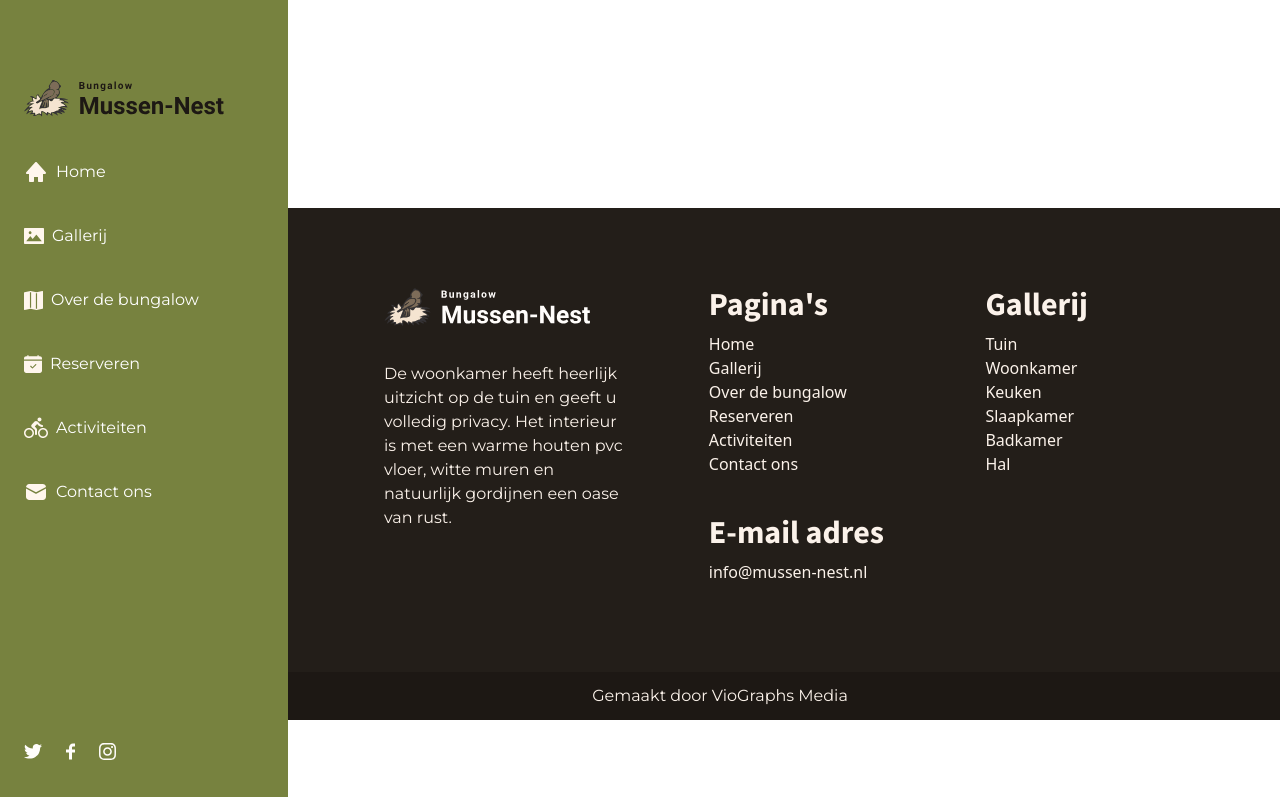
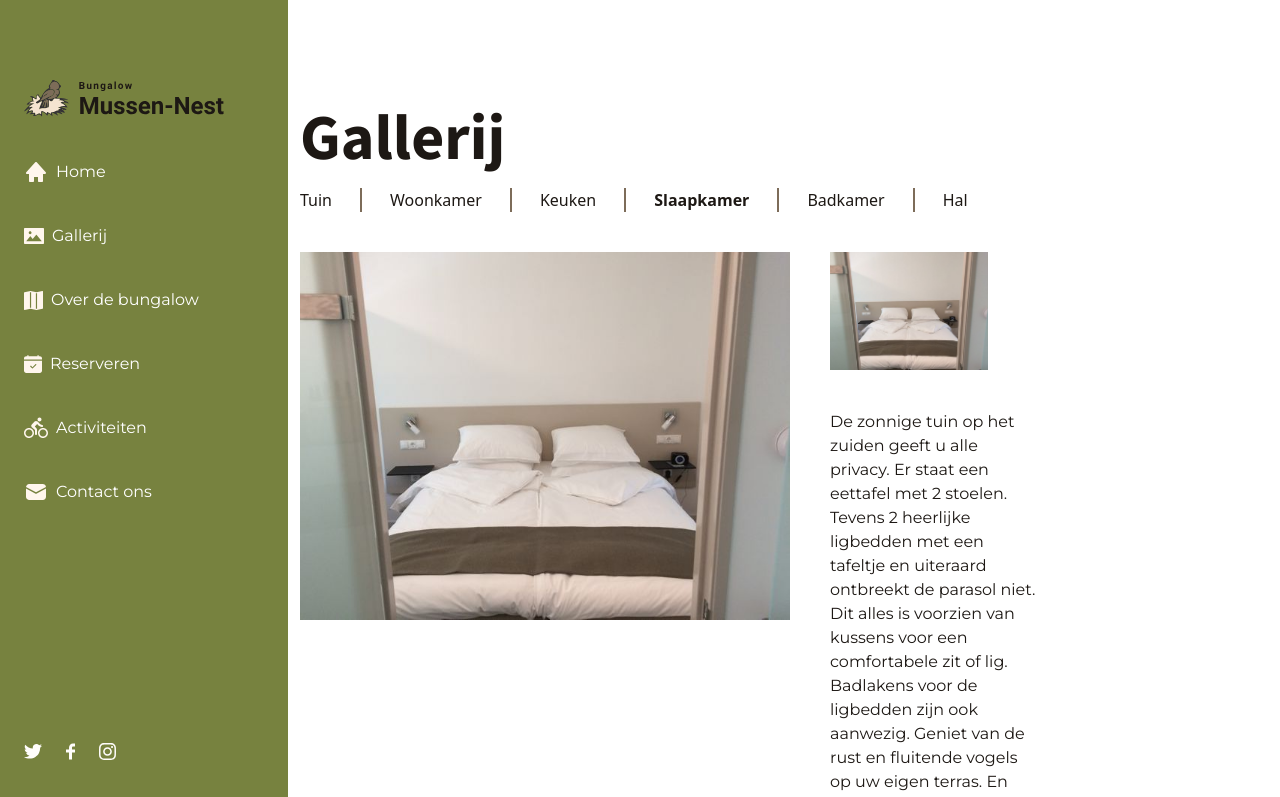
Before and after one commit to RammahKarpous/bungalow-mussen-nest, a React (Create React App) app: page /gallerij/slaapkamer in a window 1280 px wide. Shown: the top 797 px of the page. Built offline with nearby package versions, Linux system fonts and the light colour scheme.

Commit message:
Created the "Slaapkamer" page

```diff
--- a/src/App.js
+++ b/src/App.js
@@ -8,6 +8,7 @@ import IncludeFooter from './components/templates/IncludeFooter';
 import OverDeBungalow from './pages/OverDeBungalow';
 import Contact from './pages/Contact';
 import Keuken from './pages/gallerij/Keuken';
+import Slaapkamer from './pages/gallerij/Slaapkamer';
 
 function App() {
 	return (
@@ -49,6 +50,16 @@ function App() {
 							)}
 						/>
 
+						<Route
+							exact
+							path="/gallerij/slaapkamer"
+							component={() => (
+								<Gallerij active="Slaapkamer">
+									<Slaapkamer />
+								</Gallerij>
+							)}
+						/>
+
 						<Route exact path="/over-de-bungalow" component={OverDeBungalow} />
 						<Route exact path="/contact-ons" component={Contact} />
 					</IncludeFooter>
--- /dev/null
+++ b/src/pages/gallerij/Slaapkamer.jsx
@@ -0,0 +1,40 @@
+import Slideshow from "../../components/Slideshow"
+
+import slaapkamer from '../../assets/images/slaapkamer/slaapkamer1.jpg'
+import slaapkamer2 from '../../assets/images/slaapkamer/slaapkamer2.jpg'
+import bed1 from '../../assets/images/slaapkamer/bed1.jpg'
+import bed2 from '../../assets/images/slaapkamer/bed2.jpg'
+import slaapkamer3 from '../../assets/images/slaapkamer/slaapkamer3.jpg'
+import slaapkamer4 from '../../assets/images/slaapkamer/slaapkamer4.jpg'
+
+import MainTemplate from '../../components/templates/Galerij/MainTemplate';
+import SlideshowTemplate from "../../components/templates/Galerij/SlideshowTemplate"
+import ContentTemplate from '../../components/templates/Galerij/ContentTemplate';
+
+const Slaapkamer = () => {
+
+    const images = [
+        { path: slaapkamer, name: 'Slaapkamer vanuit de deur' },
+        { path: slaapkamer2, name: 'Slaapkamer vanuit naast de bed' },
+        { path: bed1, name: 'Bed eerste uitzicht' },
+        { path: bed2, name: 'Bed tweede uitzicht' },
+        { path: slaapkamer3, name: 'Slaapkamer3' },
+        { path: slaapkamer4, name: 'Slaapkamer4' },
+    ]
+
+    return (
+        <MainTemplate>
+            <SlideshowTemplate>
+                <Slideshow images={images} />
+            </SlideshowTemplate>
+            <ContentTemplate quaterWidth>
+            <img src={images[0].path} alt={images[0].name} className="xl:w-9/12 xl:block hidden mb-10" />
+
+                <p>De zonnige tuin op het zuiden geeft u alle privacy. Er staat een eettafel met 2 stoelen.
+                Tevens 2 heerlijke ligbedden met een tafeltje en uiteraard ontbreekt de parasol niet. Dit alles is voorzien van kussens voor een comfortabele zit of lig. Badlakens voor de ligbedden zijn ook aanwezig. Geniet van de rust en fluitende vogels op uw eigen terras. En misschien brengt de eekhoorn u wel een bezoekje!</p>
+            </ContentTemplate>
+        </MainTemplate>
+    )
+}
+
+export default Slaapkamer
```
Also changed, not shown: src/assets/images/slaapkamer/bed1.jpg (renamed from src/assets/images/Slaapkamer/bed2-1.jpg), src/assets/images/slaapkamer/bed2.jpg (renamed from src/assets/images/Slaapkamer/bed2-2.jpg).
